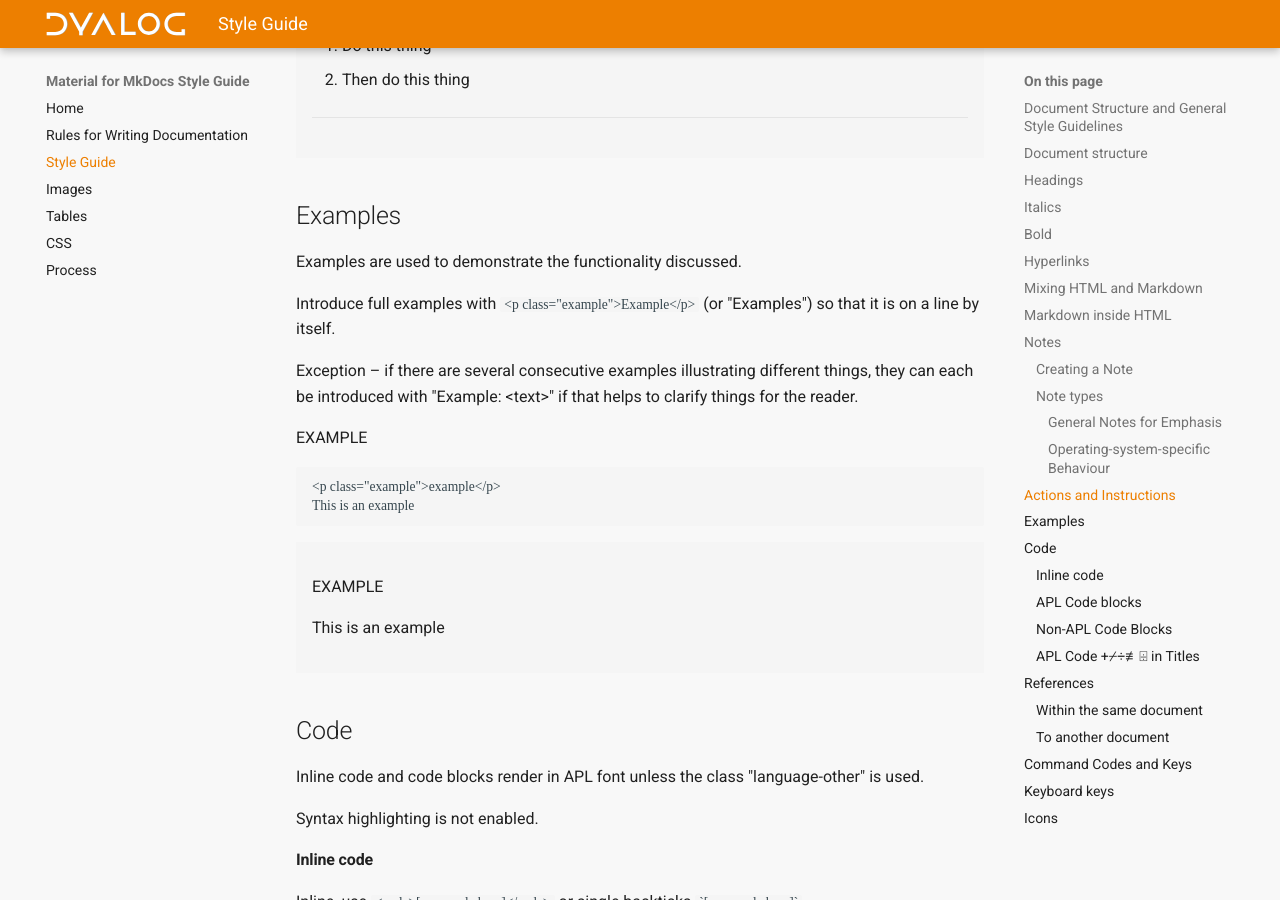
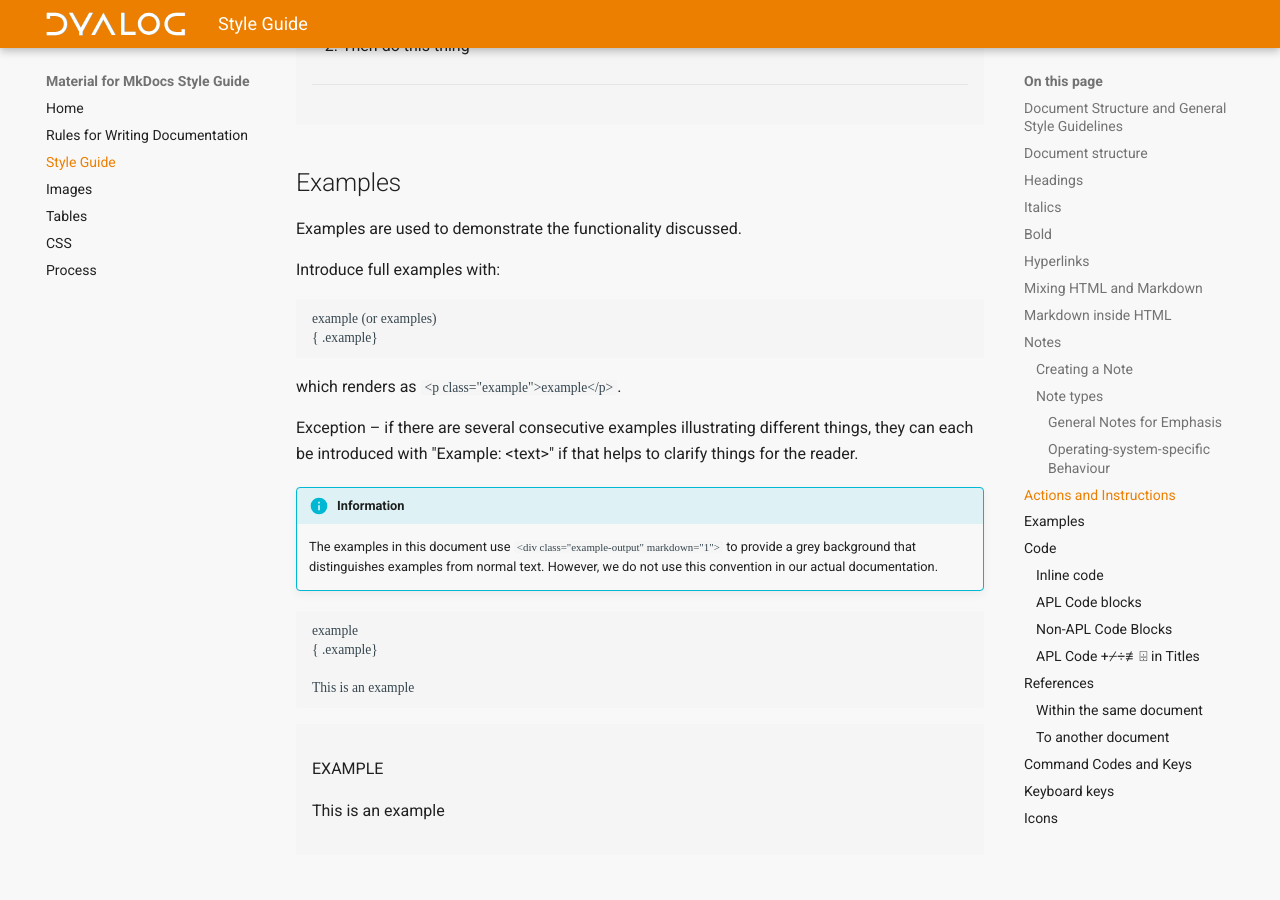
Before and after one commit to xpqz/MkDocs-StyleGuide, an MkDocs documentation site: the page built from docs/style.md, in a window 1280 px wide and 900 px high, scrolled down 7757 px. Built offline with MkDocs 1.6.1 and Material for MkDocs 9.7.7, drawn with Linux system fonts in a browser that asks for light colours; some web fonts are replaced; some of the changed text lies outside the part shown.

Commit message:
try to use markdown attribute lists where possible

````diff
--- a/docs/style.md
+++ b/docs/style.md
@@ -83,13 +83,13 @@ Used to create links to other parts of the same document, [other documents](#ref
 
 Link text is surrounded by square brackets and the link URL is in round parentheses.
 
-- Example: link text is URL
+- <span class="example">Example: link text is URL</span>
     ```
     Link can be downloaded from [https://github.com/Dyalog/link](https://github.com/Dyalog/link)
     ```
     Link can be downloaded from [https://github.com/Dyalog/link](https://github.com/Dyalog/link)
 
-- Example: alternative link text
+- <span class="example">Example: alternative link text</span>
     ```
     Download [Link](https://github.com/Dyalog/link) and...
     ```
@@ -104,8 +104,8 @@ All HTML is valid Markdown, which on occasion provides a helpful escape hatch to
 
 We have added extensions to make the use of HTML avoidable:
 
-* Extended table syntax to allow the use of headerless tables with row-, and col-spans.
-* Attribute lists to allow for assigning CSS classes and IDs to elements without encasing them in HTML tags.
+* Extended table syntax to allow the use of headerless [tables](./tables.md) with row-, and col-spans.
+* Attribute lists, such as `{ .example}` to allow for assigning CSS classes and IDs to elements without encasing them in HTML tags.
 
 ## Markdown inside HTML
 Sometimes it might be useful to use Markdown inside HTML tags. For example, when including links inside a table.
@@ -146,9 +146,7 @@ Notes are used to highlight important information.
 
     Hints, tips, best practice and recommendations from Dyalog Ltd
 
-    <p class="example">example</p>
-
-    ```
+    ``` { .example}
     !!! Tip "Hints and Recommendations"
         If both DOSLimit and BufferSize are set, then the smaller value applies. Dyalog Ltd recommends using a modest BufferSize and not setting EnableBufferSizeHttp to ensure that abnormally large headers are not processed, then setting an appropriate DOSLimit to accommodate the expected size messages.
     ```
@@ -323,23 +321,35 @@ Instructions are written as an ordered list. Blocks that contain instructions sh
 ## Examples
 Examples are used to demonstrate the functionality discussed.
 
-Introduce full examples with `<p class="example">Example</p>` (or "Examples") so that it is on a line by itself.
+Introduce full examples with:
+
+```
+example (or examples)
+{ .example}
+```
+
+which renders as `<p class="example">example</p>`.
 
 Exception – if there are several consecutive examples illustrating different things, they can each be introduced with "Example: <text\>" if that helps to clarify things for the reader.
 
-<p class="example">example</p>
+!!! Info "Information"
+    The examples in this document use `<div class="example-output" markdown="1">` to provide a grey background that distinguishes examples from normal text. However, we do not use this convention in our actual documentation.
 
 ```
-<p class="example">example</p>
+example
+{ .example}
+
 This is an example
 ```
 
 <div class="example-output" markdown="1">
 
-<p class="example">example</p>
+example
+{ .example}
+
 This is an example
 
-</div>>
+</div>
 
 ## Code
 Inline code and code blocks render in APL font unless the class "language-other" is used.
@@ -458,28 +468,28 @@ When referring to keyboard shortcuts, such as those controlled by `⎕KL` on Mic
 
 Closing angle brackets must be escaped with a backslash (e.g. `<keycode\>`).
 
-<p class="example">Example</p>
+Example
+{ .example}
 
 ```
 <TC\> is the command code for trace.
 ```
 
-<div class="example-output" markdown="1">
 <TC\> is the command code for trace.
-</div>>
+{ .example-output}
 
 ## Keyboard keys
 Use the `<kbd>` tag to refer to keys. This is a case where using HTML markup is unavoidable.
 
-<p class="example">Example</p>
+example
+{ .example}
 
 ```
 Press the <kbd>Enter</kbd> key.
 ```
 
-<div class="example-output" markdown="1">
 Press the <kbd>Enter</kbd> key.
-</div>>
+{ .example-output}
 
 ## Icons
 Sometimes it is relevant to include an icon. For example, when describing a combination of key presses.
````
